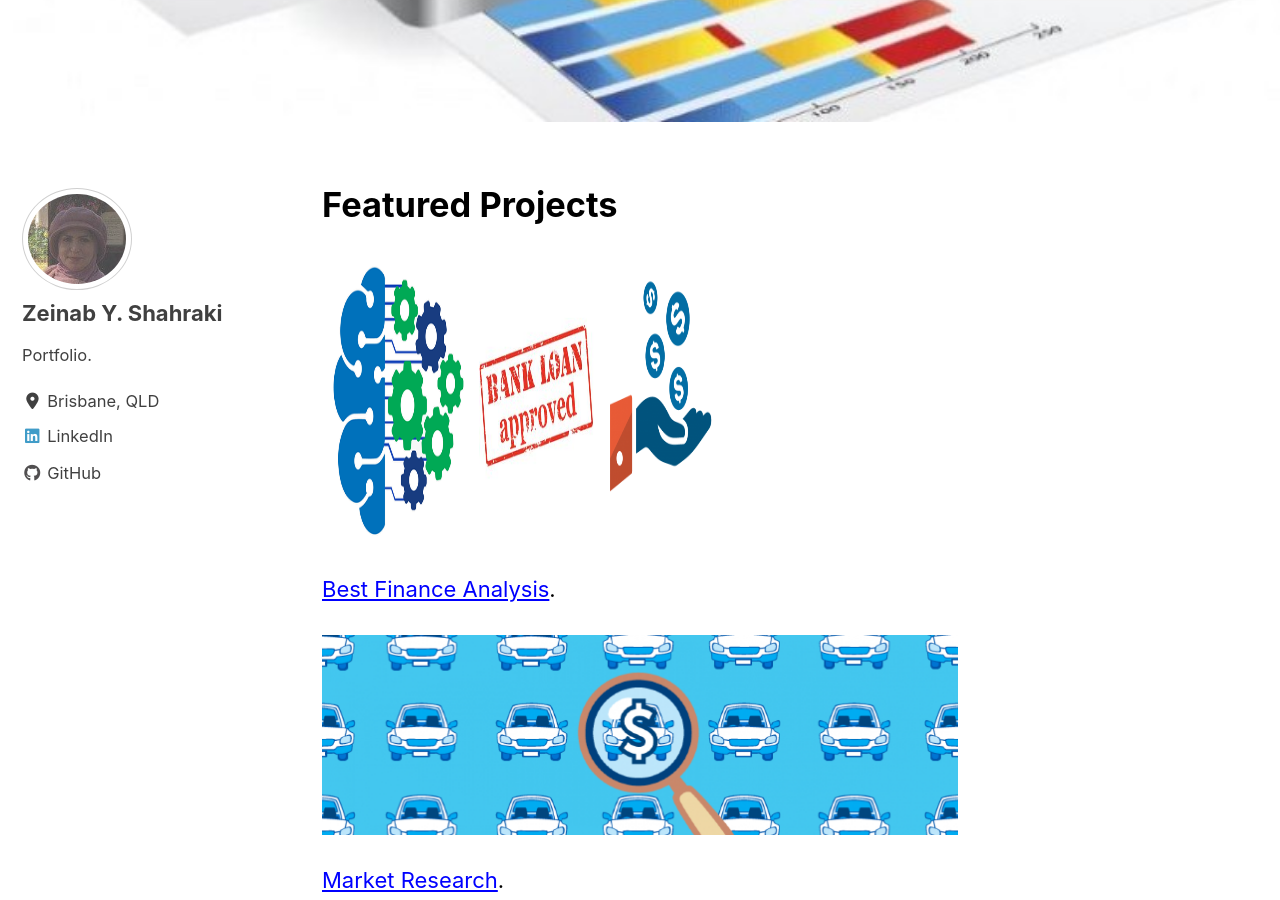
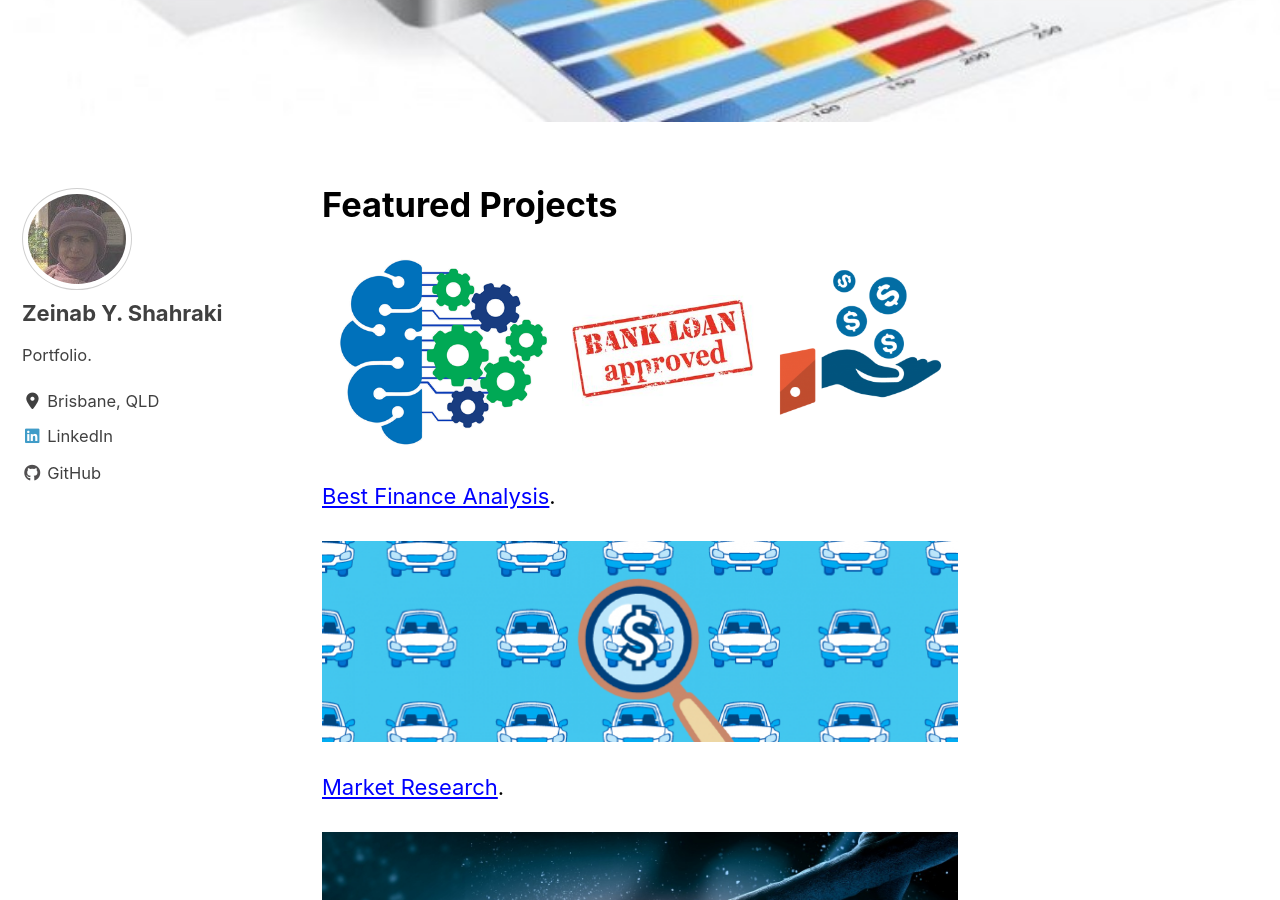
Before and after one commit to z1shahraki/z1shahraki.github.io, a Jekyll site: the page built from _pages/machinelearning.md, in a window 1280 px wide and 900 px high, scrolled down 628 px. Built offline with Jekyll 4.4.1, drawn with Linux system fonts in a browser that asks for light colours; cached includes are drawn as plain includes; nearby versions of some CDN libraries.

Commit message:
new gith

```diff
--- a/_pages/machinelearning.md
+++ b/_pages/machinelearning.md
@@ -7,7 +7,7 @@
   image: "/images/car_price2.jpg"
 ---
 
-<img src="{{ site.url }}{{ site.baseurl }}/images/loan_apr1.jpg" alt="Best Finance Decision" style="width:400px;height:300px;">
+<img src="{{ site.url }}{{ site.baseurl }}/images/loan_apr1.jpg" alt="Best Finance Decision" style="width:450;height:300;">
 
 [Best Finance Analysis](https://github.com/z1shahraki/Best-Finance-Analysis).
 
```
